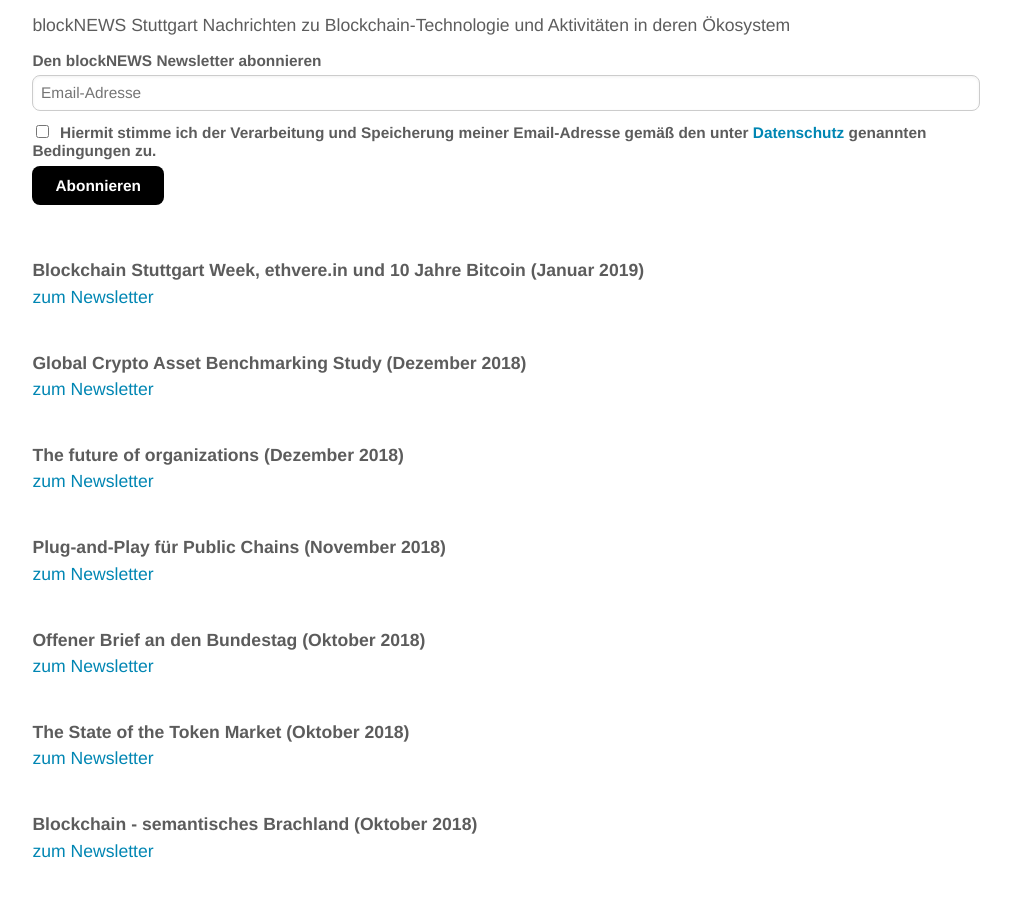
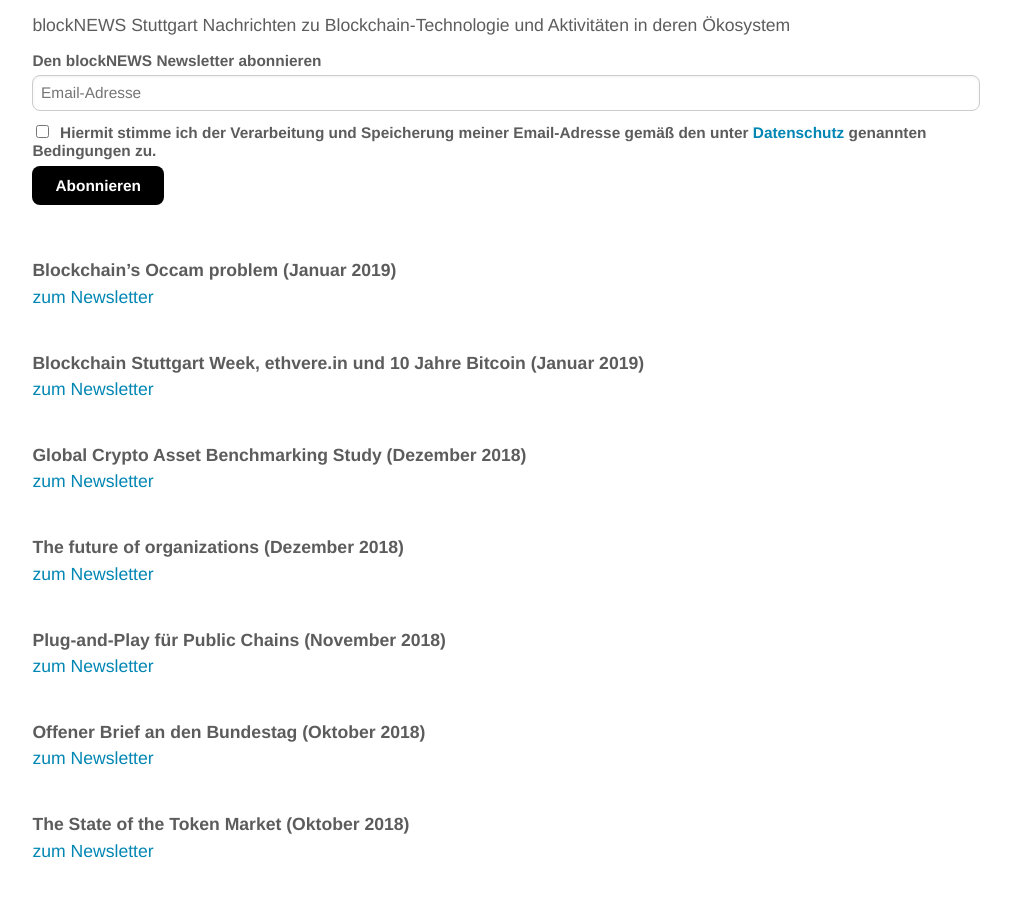
Before and after one commit to blocklab/site, a Jekyll site: the page built from newsletter.md, in a window 1280 px wide and 900 px high, scrolled down 529 px. Shown: the top 897 px of the window, without its empty margins (134-1145 px from the left). Built offline with Jekyll 4.4.1, drawn with Linux system fonts in a browser that asks for light colours; comment, search, counter and statistics services are not loaded.

Commit message:
Update newsletter.md

```diff
--- a/newsletter.md
+++ b/newsletter.md
@@ -33,6 +33,11 @@ Nachrichten zu Blockchain-Technologie und Aktivitäten in deren Ökosystem
 <!--End mc_embed_signup-->
 
 <br>
+<br>
+**Blockchain's Occam problem (Januar 2019)**
+<br>
+[zum Newsletter](https://mailchi.mp/911df93f3103/blockchain-in-der-kw16-private-key-und-wallet-sicherheit-714261)
+
 <br>
 **Blockchain Stuttgart Week, ethvere.in und 10 Jahre Bitcoin (Januar 2019)**
 <br>
```
